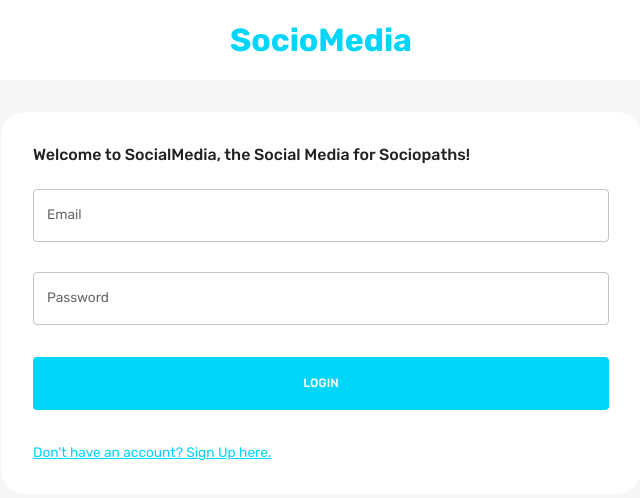
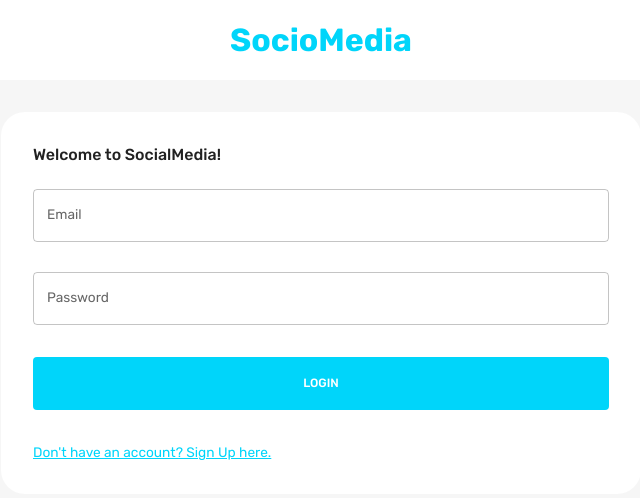
Before and after one commit to armanali0786/SocialMediaApp, a React (Create React App) app in the folder client/: page / in a window 1280 px wide. Shown: the top 498 px of the page, without its empty margins (319-959 px from the left). Built offline with nearby package versions, Linux system fonts and the light colour scheme.

Commit message:
changes in Nabvar

```diff
--- a/client/src/scenes/loginPage/Form.jsx
+++ b/client/src/scenes/loginPage/Form.jsx
@@ -84,7 +84,6 @@ const Form = () => {
       headers: { "Content-Type": "application/json" },
       body: JSON.stringify(values),
     });
-    console.log(loggedInResponse);
     const loggedIn = await loggedInResponse.json();
     onSubmitProps.resetForm();
     if (loggedIn) {
--- a/client/src/scenes/loginPage/index.jsx
+++ b/client/src/scenes/loginPage/index.jsx
@@ -25,7 +25,7 @@ const LoginPage = () => {
         backgroundColor={theme.palette.background.alt}
       >
         <Typography fontWeight="500" variant="h5" sx={{ mb: "1.5rem" }}>
-          Welcome to SocialMedia, the Social Media for Sociopaths!
+          Welcome to SocialMedia!
         </Typography>
         <Form />
       </Box>
--- a/client/src/scenes/navbar/index.jsx
+++ b/client/src/scenes/navbar/index.jsx
@@ -56,7 +56,7 @@ const Navbar = () => {
             },
           }}
         >
-          Sociopedia
+          Social Media
         </Typography>
         {isNonMobileScreens && (
           <FlexBetween
```
